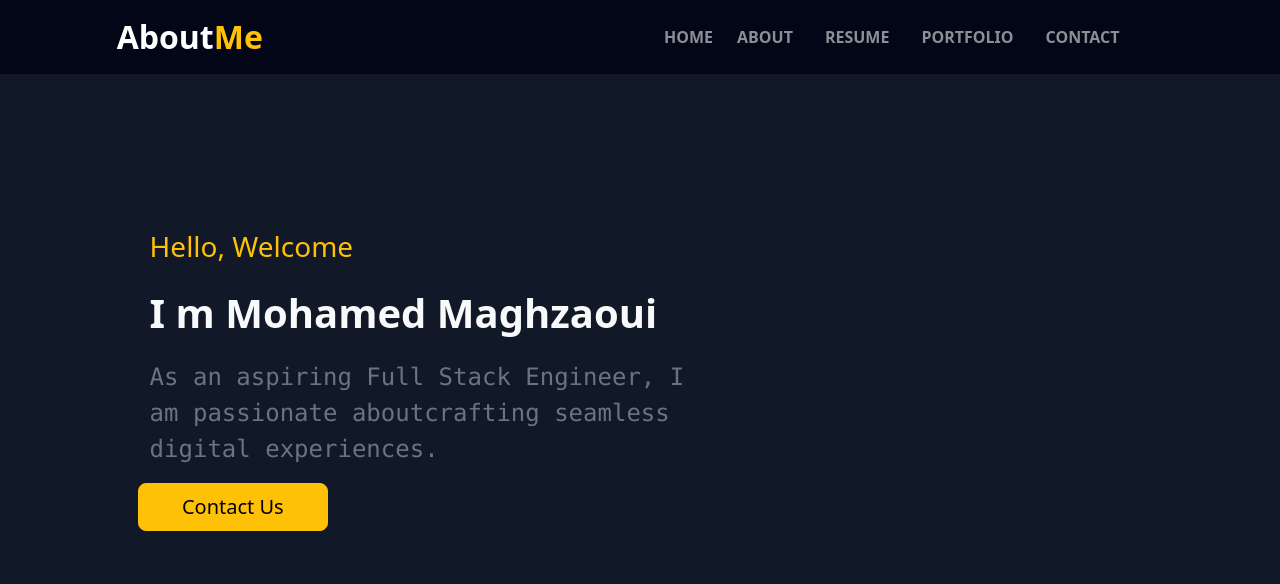
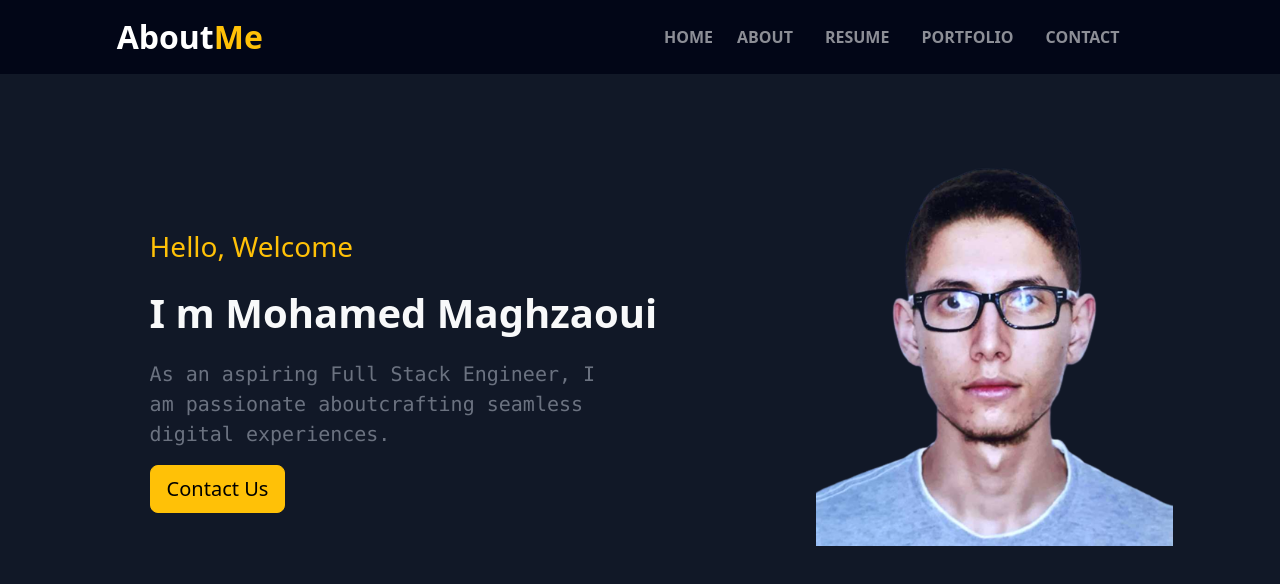
Before and after one commit to mohamedmaghzaoui/portfolio, a plain HTML site: page home.html in a window 1280 px wide. Drawn offline with nearby package versions, Linux system fonts and the light colour scheme.

Commit message:
finish the first porfolio page it s working fine

```diff
--- a/home.html
+++ b/home.html
@@ -11,7 +11,7 @@
         <div class="row"><!--begin row to sperate navbar elements-->
             <nav class="navbar navbar-expand-lg " data-bs-theme="dark"> <!--begin navbar-->
                 <div class="container-fluid">
-                    <a class="navbar-brand fs-2 fw-bold col-5 offset-1" href="#">About<span
+                    <a class="navbar-brand fs-2 fw-bold col-5 offset-1" href="./about.html">About<span
                             class="text-warning">Me</span></a>
                     <button class="navbar-toggler" type="button" data-bs-toggle="collapse" data-bs-target="#navbarNav"
                         aria-controls="navbarNav" aria-expanded="false" aria-label="Toggle navigation">
@@ -39,15 +39,28 @@
                     </div>
                 </div> <!--end row-->
             </nav> <!--end navbar-->
-            <div class="container-fluid"> <!--begin content-->
+            <div class="container"> <!--begin content-->
                 <div class="row" style="margin-top: 12% ;margin-left:10%;">
-                    <p class=" text-warning fs-3">Hello, Welcome</p>
-                    <p class="  text-light fs-1 fw-bold">I m Mohamed Maghzaoui</p>
-                    <pre class=" fs-4 fw-medium " style="color: #6B7280;">
+                    <div class="col-7 ">
+                        <p class=" text-warning fs-3 ">Hello, Welcome</p>
+                        <p class="  text-light fs-1 fw-bold">I m Mohamed Maghzaoui</p>
+                        <pre class=" fs-5 fw-medium " style="color: #6B7280;">
 As an aspiring Full Stack Engineer, I
 am passionate aboutcrafting seamless
-digital experiences. </pre>
-                    <button type="button" class="btn btn-warning col-2 fw-medium btn-lg ">Contact Us</button>
+digital experiences.
+</pre>
+
+                        <button type="button" class="btn btn-warning  fw-medium btn-lg ">Contact Us</button>
+
+
+
+                    </div>
+                    <div class="col-4" style="margin-top: -80px;">
+                        <img src=" photo.png" class="img-fluid  " alt="">
+                    </div>
+
+
+
                 </div>
             </div> <!--end content-->
         </div> <!--end main container-->
```
Also changed, not shown: about.html (added, +14 -0 lines).
